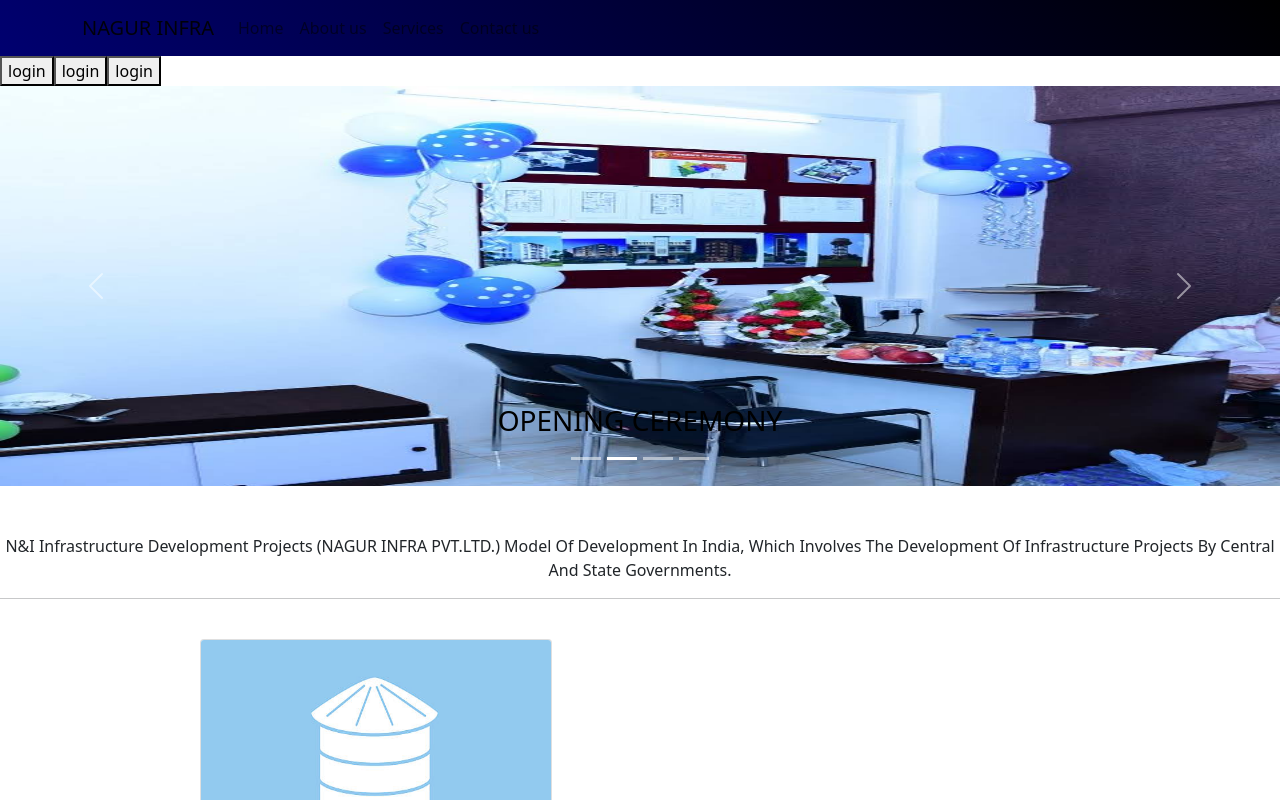
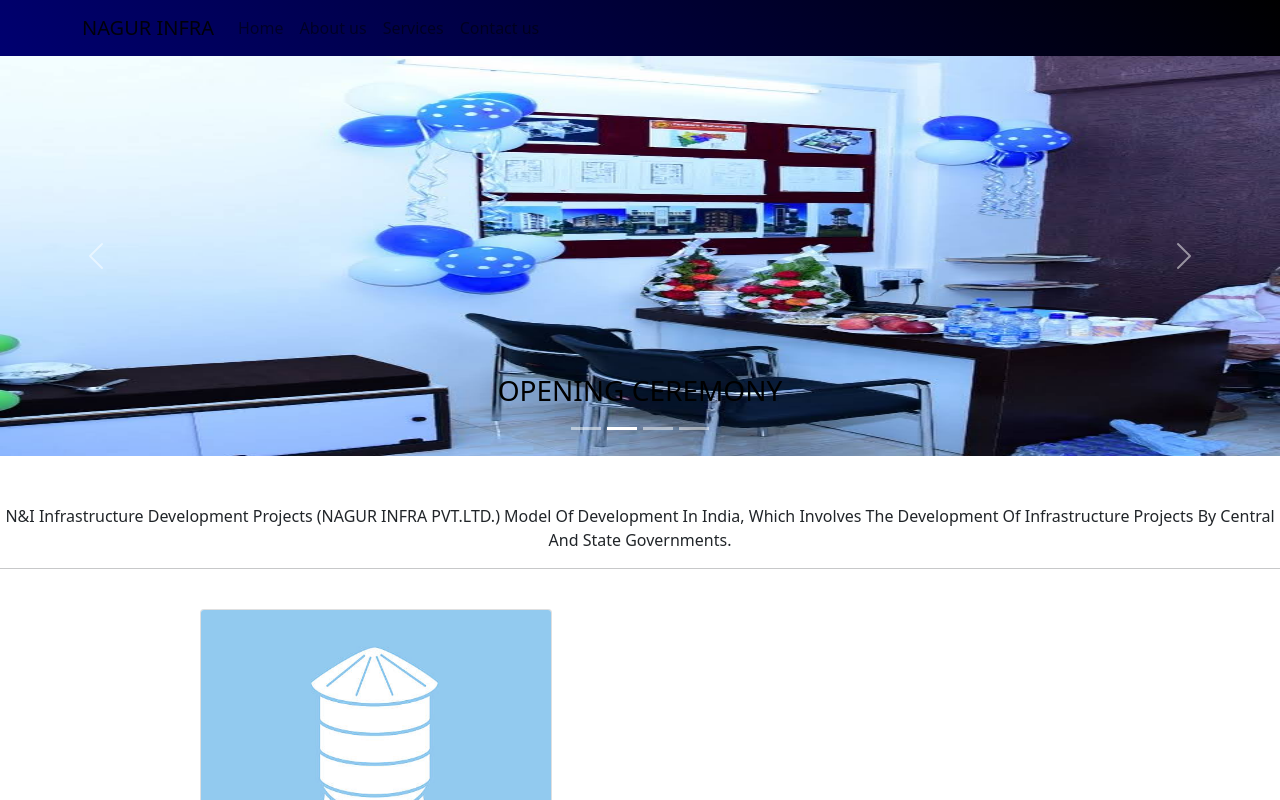
Before and after one commit to Yahiya-Zahour/basic-react, a React (Create React App) app: page / in a window 1280 px wide. Shown: the top 800 px of the page. Built offline with nearby package versions, Linux system fonts and the light colour scheme.

Commit message:
practice

```diff
--- a/src/Component/A-Header/Header.jsx
+++ b/src/Component/A-Header/Header.jsx
@@ -18,9 +18,7 @@ const Header = () => {
   </Navbar>
 
 
-<button>login</button>
-<button>login</button>
-<button>login</button>
+
 
     </div>
   );
```
